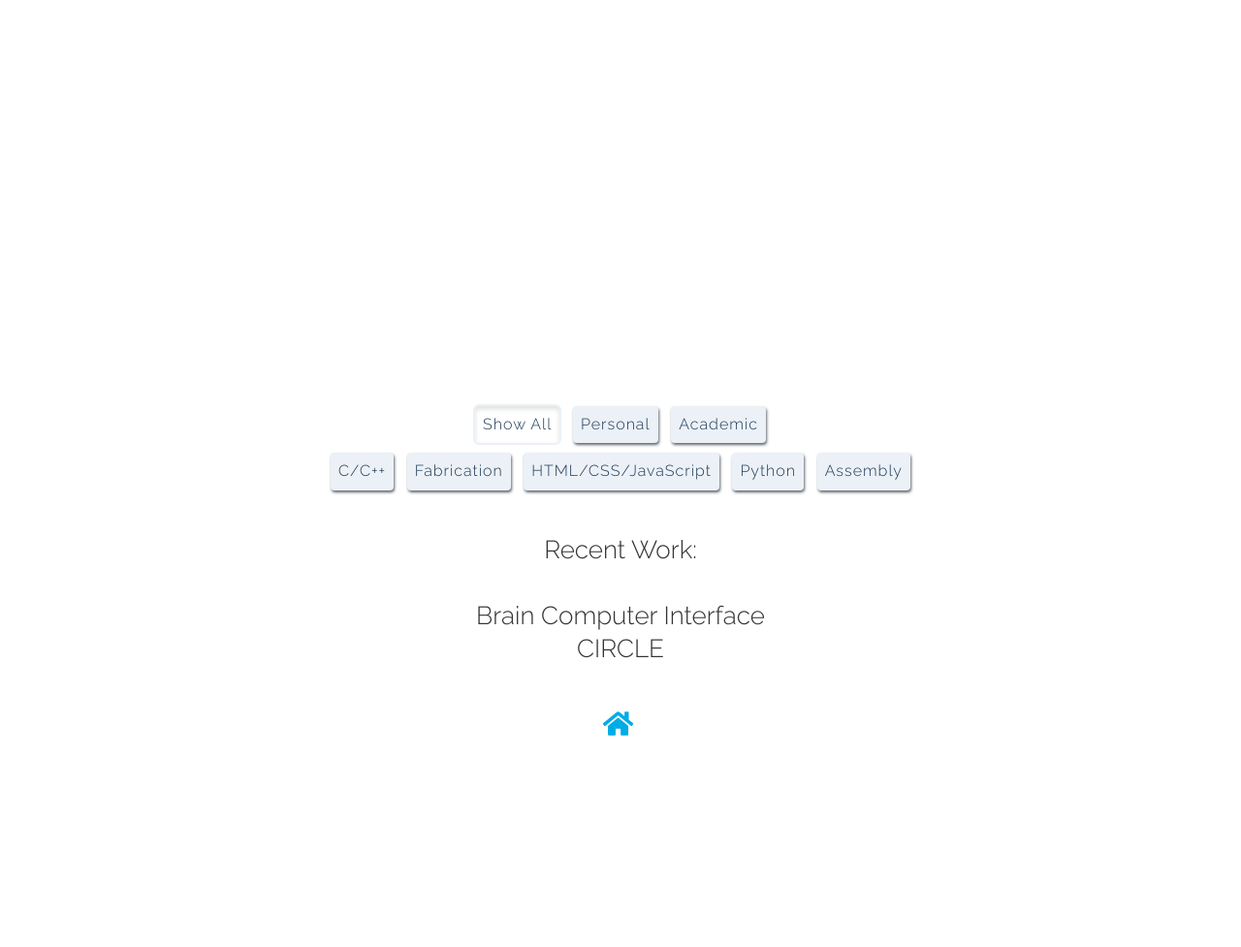
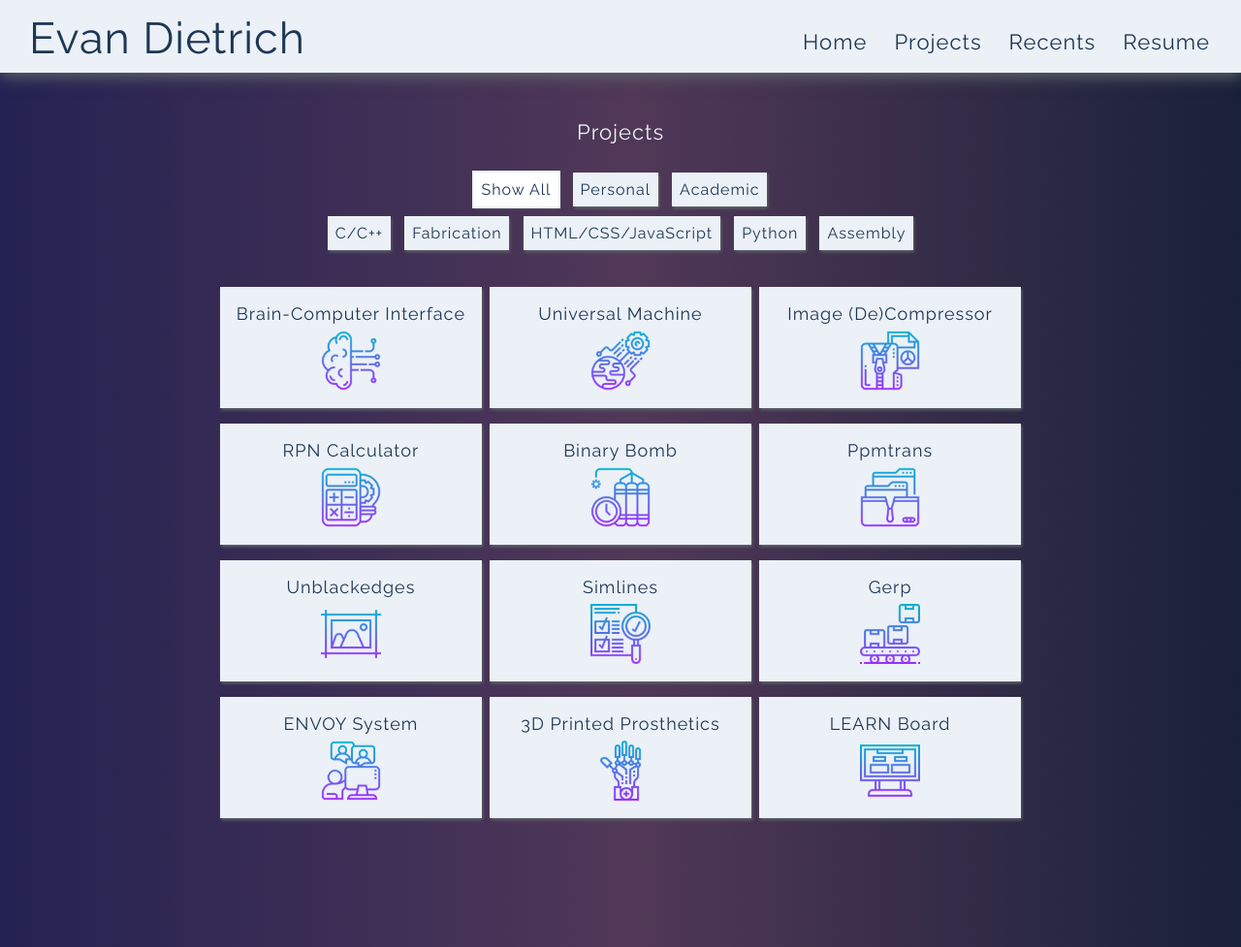
Before and after one commit to EvanDietrich/EvanDietrich.github.io, a Jekyll site: the page built from updates.html, in a window 1280 px wide and 977 px high. Shown: the whole window at 97% size. Built offline with Jekyll 4.4.1, drawn with Linux system fonts in a browser that asks for light colours; nearby versions of some CDN libraries.

Commit message:
Update updates.html

```diff
--- a/updates.html
+++ b/updates.html
@@ -1,32 +1,9 @@
-<!DOCTYPE html>
-<html lang="en">
-<head>
+---
+layout: default
+---
+<h3> Projects </h3>
 
-  <meta charset="utf-8">
-  <title>Recent Work</title>
-  <meta name="viewport" content="width=device-width, initial-scale=1.0, minimum-scale=1.0, maximum-scale=1.0, user-scalable=no">
-  <style>@import url('https://fonts.googleapis.com/css?family=Raleway:300');</style>
-  <script src="https://ajax.googleapis.com/ajax/libs/jquery/3.1.1/jquery.min.js"></script>
-  <!-- Latest compiled and minified CSS -->
-  <link rel="stylesheet" href="https://maxcdn.bootstrapcdn.com/bootstrap/3.3.7/css/bootstrap.min.css">
-  <link rel="icon" type="image/png" href="../images/webimage.png">
-
-  <!-- jQuery library -->
-  <script src="https://ajax.googleapis.com/ajax/libs/jquery/3.2.1/jquery.min.js"></script>
-
-  <!-- Latest compiled JavaScript -->
-  <script src="https://maxcdn.bootstrapcdn.com/bootstrap/3.3.7/js/bootstrap.min.js"></script>
-  <link rel="stylesheet" href="css/style.css">
-  <link rel="stylesheet" href="https://use.fontawesome.com/releases/v5.0.13/css/all.css" integrity="sha384-DNOHZ68U8hZfKXOrtjWvjxusGo9WQnrNx2sqG0tfsghAvtVlRW3tvkXWZh58N9jp" crossorigin="anonymous">
-</head>
-<body>
-
-<div id="particles-js">
-  <div id="text">
-  <div id="title"></div>
-
-
-<div class="container">
+<!-- Icons provided by: https://www.flaticon.com/authors/meticulous/gradient -->
 
 <div id="projectButtons">
   <button class="btn active" onclick="filterSelection('all')">Show All</button>
@@ -275,23 +252,4 @@
 
 </div>
 
-</div>
-
-  <div id="description">Recent Work:<br><br>Brain Computer Interface<br>CIRCLE<br></div>
-  <br><br>
-  <div id="links">
-        <a href="./index.html" title="Home"><i class="fas fa-home fa-2x"></i></a>
-  </div>
-</div>
-<script>
-        $('#description').hide().delay(1000).fadeIn(2000);
-        $('#links').hide().delay(2000).fadeIn(2000);
-</script>
-
-
-<!-- scripts -->
-<script src="particles.js"></script>
-<script src="js/app.js"></script>
-
-</body>
-</html>
+<script src="../js/projectfilters.js" type="text/javascript"></script>
```
